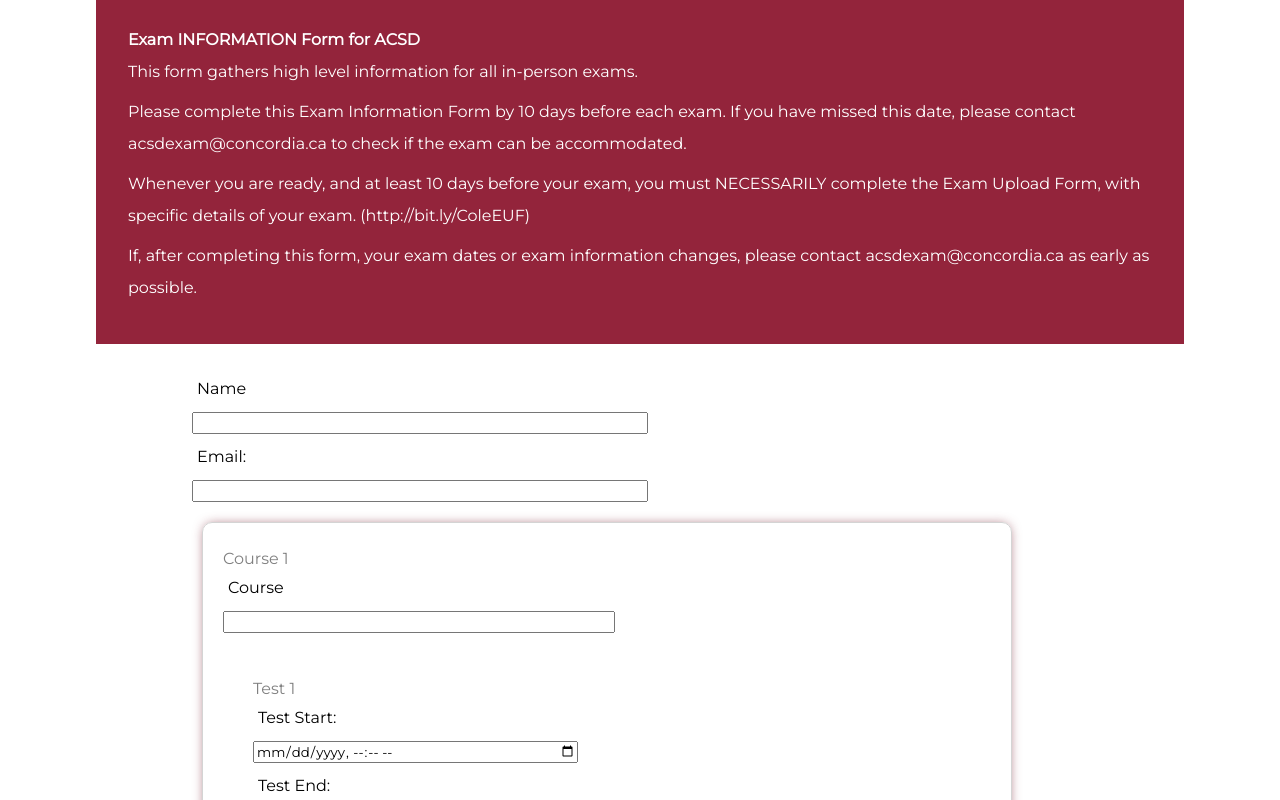
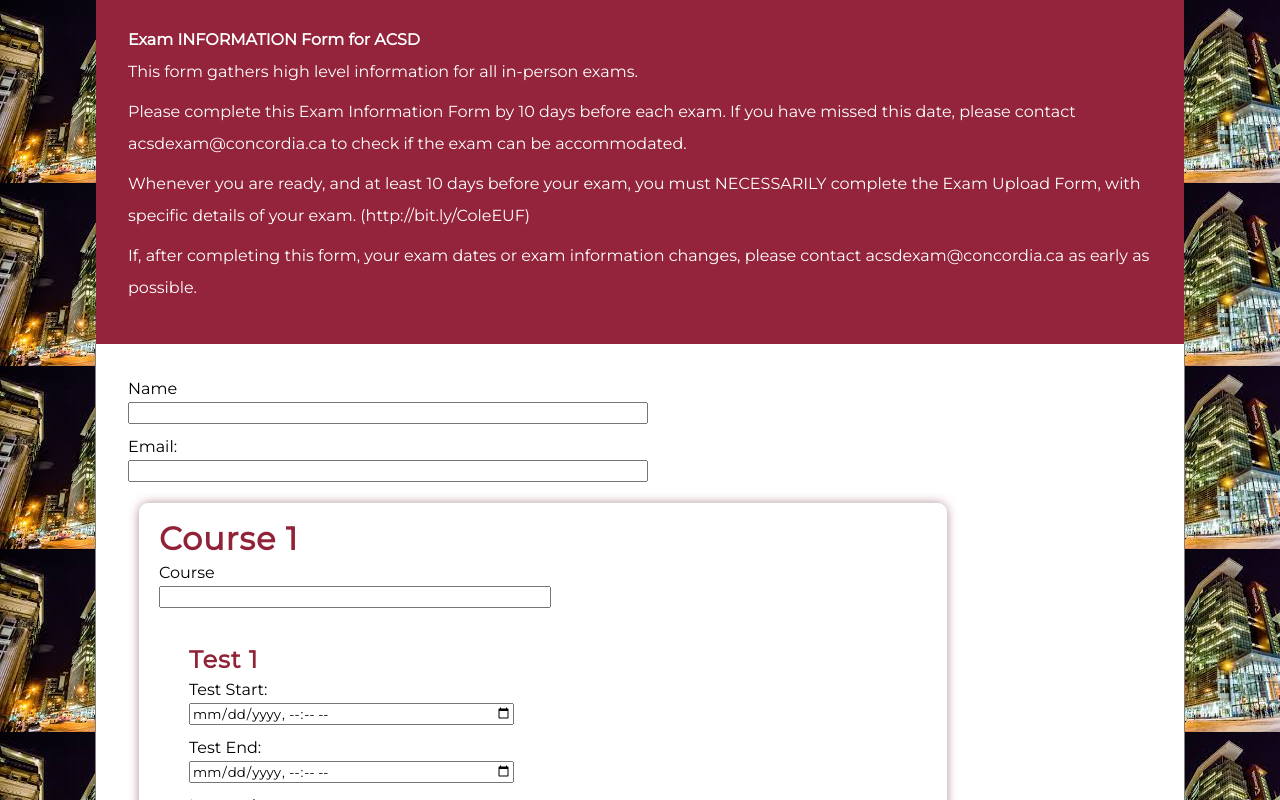
Before and after one commit to vishal-handa/Exams-Form, a React (Create React App) app in the folder exams-form/: page / in a window 1280 px wide. Built offline with nearby package versions, Linux system fonts and the light colour scheme.

Commit message:
state updtae-course name

```diff
--- a/exams-form/src/App.js
+++ b/exams-form/src/App.js
@@ -3,6 +3,7 @@
 import GlobalStyles from "./GlobalStyles";
 import ExamForm from "./components/ExamForm";
 import Title from "./components/Title";
+import bg from "./images/bg.jpg";
 
 const App = () => {
   return (
@@ -21,6 +22,8 @@
   background-color: white;
   overflow-x: hidden;
   height: 100vh;
+  background-image: url(${bg});
+  object-fit: fill;
 `;
 
 export default App;
--- a/exams-form/src/components/ExamForm.js
+++ b/exams-form/src/components/ExamForm.js
@@ -16,7 +16,7 @@
     ev.preventDefault();
     let newData = { ...Inputs };
     newData.examInfo.push(examDetails);
-    console.log(newData);
+    // console.log(newData);
     setInputs(newData);
   };
 
@@ -27,6 +27,14 @@
     newData.examInfo[courseIndex].testInfo.push(tests);
     // console.log(newData);
     setInputs(newData);
+  };
+
+  const handleCourseInput = (ev, courseIndex) => {
+    console.log(ev.target.value, courseIndex);
+    let courseValues = { ...Inputs };
+    courseValues.examInfo[courseIndex].course = ev.target.value;
+    console.log(courseValues);
+    setInputs(courseValues);
   };
 
   return (
@@ -40,13 +48,17 @@
           // console.log(course);
           return (
             <CourseContainer>
-              <p>Course {index + 1}</p>
+              <H1>Course {index + 1}</H1>
               <Label htmlFor="course">Course</Label>
-              <Input id="course" />
+              <Input
+                id="course"
+                value={Inputs.examInfo[index].course}
+                onChange={(ev) => handleCourseInput(ev, index)}
+              />
               {course.testInfo.map((test, i) => {
                 return (
                   <TestContainer>
-                    <p>Test {i + 1}</p>
+                    <H2>Test {i + 1}</H2>
                     <Label>Test Start:</Label>
                     <Input type="datetime-local" />
                     <Label>Test End:</Label>
@@ -56,10 +68,12 @@
                     <Button onClick={(ev) => handleAddTest(ev, index, i)}>
                       + Add another test
                     </Button>
+                    {/* <Button> - Remove this test</Button> */}
                   </TestContainer>
                 );
               })}
-              <Button onClick={handleAddCourse}>Add another course</Button>
+              <Button onClick={handleAddCourse}> + Add another course</Button>
+              {/* <Button> - Remove this course</Button> */}
             </CourseContainer>
           );
         })}
@@ -71,7 +85,10 @@
 
 const Wrapper = styled.div`
   padding: 2rem;
-  width: 70vw;
+  width: 80vw;
+  background-color: white;
+  border-left: 0.25px solid gray;
+  border-right: 0.25px solid gray;
 `;
 
 const Form = styled.form`
@@ -100,13 +117,13 @@
 `;
 const Label = styled.label`
   font-family: "Montserrat", sans-serif;
-  padding: 5px;
+  padding: 5px 5px 5px 0px;
   font-size: 1em;
 `;
 
 const Input = styled.input`
   width: 50%;
-  margin: 10px 10px 10px 0px;
+  margin: 0px 10px 10px 0px;
 `;
 
 const Button = styled.button`
@@ -118,4 +135,22 @@
   font-size: 1rem;
 `;
 
+const H1 = styled.h1`
+  color: #912338;
+  font-size: 2em;
+  text-transform: none;
+  letter-spacing: 1px;
+  font-family: "Montserrat", sans-serif;
+  margin-bottom: 5px;
+`;
+
+const H2 = styled.h2`
+  color: #912338;
+  font-size: 1.5em;
+  text-transform: none;
+  letter-spacing: 1px;
+  font-family: "Montserrat", sans-serif;
+  margin-bottom: 5px;
+`;
+
 export default ExamForm;
```
Also changed, not shown: exams-form/src/images/bg.jpg (added).
